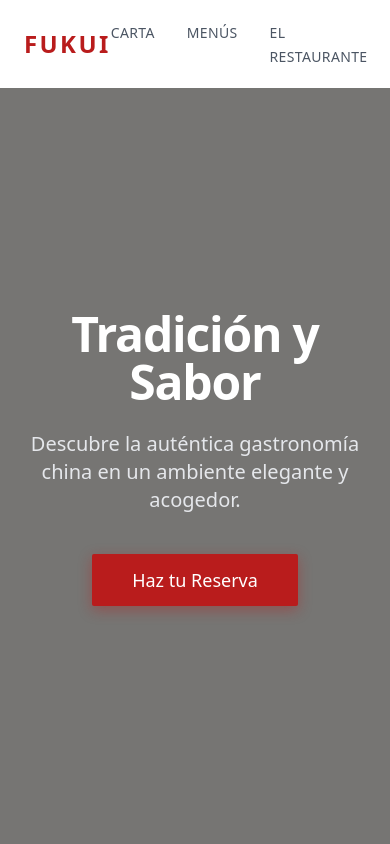
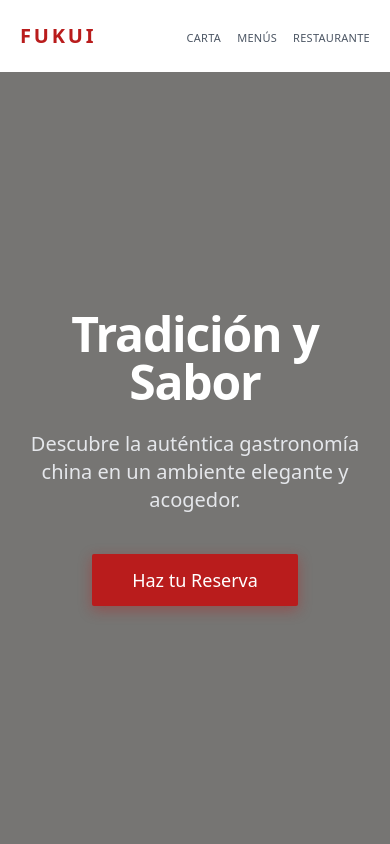
Before and after one commit to Restaurante-Chino-Fukui/Web, a Next.js app: page / in a window 390 px wide. Shown: the top 844 px of the page. Built offline with nearby package versions, Linux system fonts and the light colour scheme; no server answers; the database is empty.

Commit message:
header movil

```diff
--- a/src/components/Header.tsx
+++ b/src/components/Header.tsx
@@ -12,7 +12,7 @@ export default function Header() {
         } else {
             const targetElement = document.querySelector(href);
             if (targetElement) {
-                const headerOffset = 80;
+                const headerOffset = 72;
                 const elementPosition = targetElement.getBoundingClientRect().top;
                 const offsetPosition = elementPosition + window.pageYOffset - headerOffset;
 
@@ -25,29 +25,30 @@ export default function Header() {
     };
 
     return (
-        <header className="fixed top-0 left-0 right-0 w-full bg-white text-gray-800 py-5 px-6 md:px-12 z-50">
-            <div className="w-full max-w-7xl mx-auto flex justify-between items-center">
+        <header className="fixed top-0 left-0 right-0 h-[72px] w-full bg-white text-gray-800 px-5 md:px-12 z-50">
+            <div className="w-full h-full max-w-7xl mx-auto flex justify-between items-center gap-5">
                 <a
                     href="#top"
                     onClick={(e) => handleLinkClick(e, "#top")}
-                    className="text-2xl font-bold tracking-widest text-red-700 hover:text-red-800 transition-colors"
+                    className="shrink-0 text-xl md:text-2xl font-bold tracking-[0.14em] text-red-700 hover:text-red-800 transition-colors"
                 >
                     FUKUI
                 </a>
-                <nav>
-                    <ul className="flex space-x-8">
+                <nav className="min-w-0">
+                    <ul className="flex items-center gap-4 sm:gap-6 md:gap-8">
                         {[
                             { href: "#carta", text: "CARTA" },
                             { href: "#menus", text: "MENÚS" },
-                            { href: "#ubicacion", text: "EL RESTAURANTE" }
-                        ].map(({ href, text }) => (
+                            { href: "#ubicacion", text: "RESTAURANTE", desktopText: "EL RESTAURANTE" }
+                        ].map(({ href, text, desktopText }) => (
                             <li key={href}>
                                 <a
                                     href={href}
-                                    className="text-sm font-medium tracking-wide text-gray-600 hover:text-red-700 transition-colors"
+                                    className="whitespace-nowrap text-[11px] sm:text-xs md:text-sm font-medium tracking-wide text-gray-600 hover:text-red-700 transition-colors"
                                     onClick={(e) => handleLinkClick(e, href)}
                                 >
-                                    {text}
+                                    <span className={desktopText ? "md:hidden" : undefined}>{text}</span>
+                                    {desktopText && <span className="hidden md:inline">{desktopText}</span>}
                                 </a>
                             </li>
                         ))}
```
Also changed, not shown: 1 other file (tests, documents, lock files or other folders).
